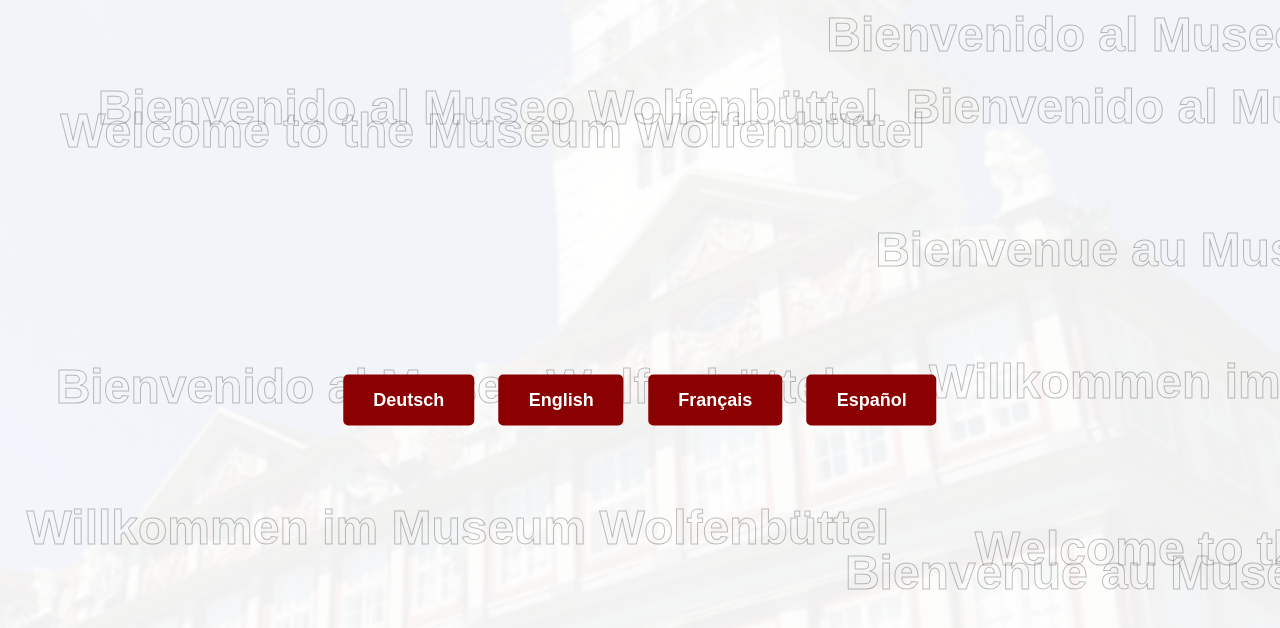
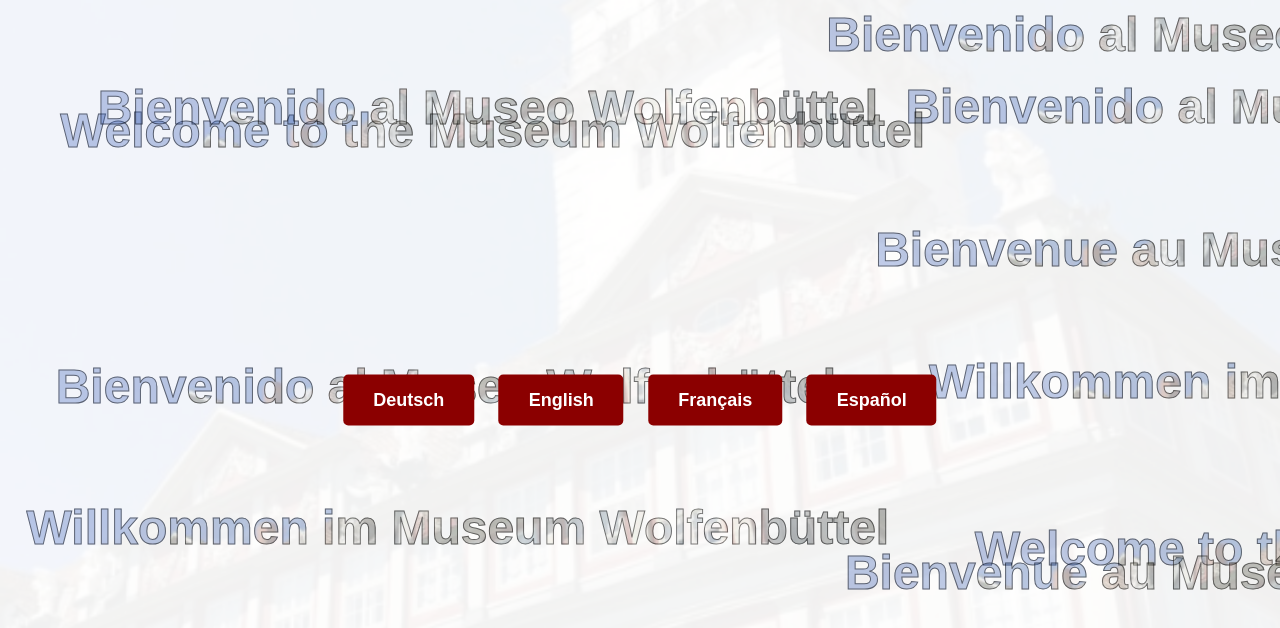
Before and after one commit to SchlossMuseumwf/willkommen, a plain HTML site: page index.html in a window 1280 px wide. Shown: the top 628 px of the page. Drawn offline with Linux system fonts and the light colour scheme.

Commit message:
Update index.html

```diff
--- a/index.html
+++ b/index.html
@@ -37,9 +37,10 @@
             white-space: nowrap;
             font-size: 48px; /* Крупный текст */
             font-weight: bold;
-            opacity: 0.5; /* Прозрачность текста */
-            color: rgba(0, 0, 0, 0); /* Прозрачные буквы */
+            color: transparent; /* Прозрачный текст */
             -webkit-text-stroke: 1px rgba(0, 0, 0, 0.5); /* Контур текста */
+            background: url('watermark.png') no-repeat center center; /* Тот же фон, что и у страницы */
+            background-size: cover;
             background-clip: text;
             -webkit-background-clip: text;
         }
```
